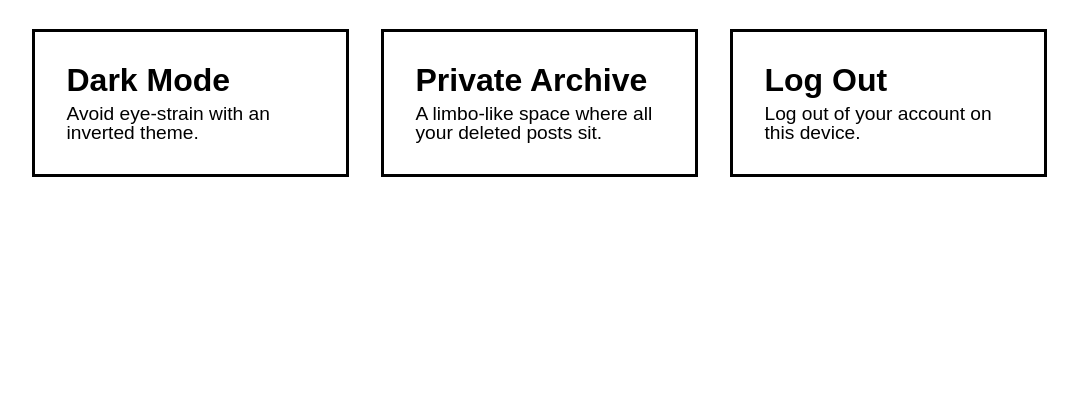
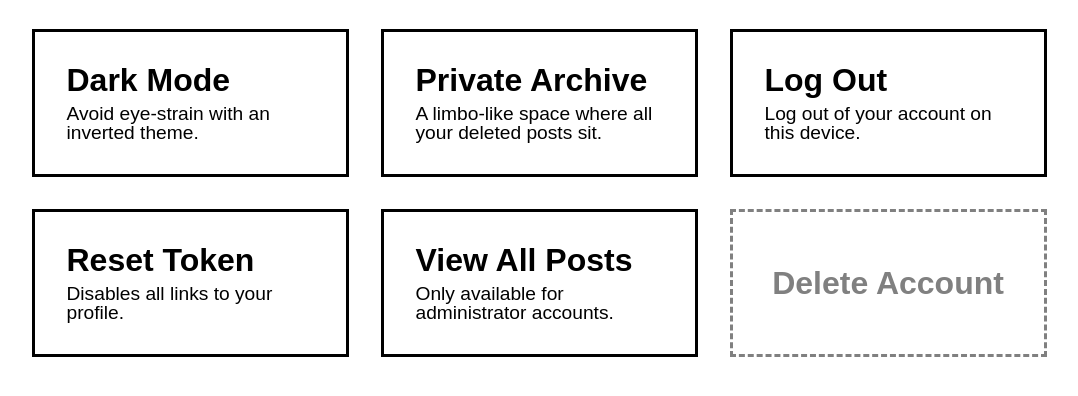
Before and after one commit to itskegnh/ClipboardSafe, a Flask app: template templates/profile.html in a window 1280 px wide. Shown: the part 83-479 px from the top of the page, without its empty margins (117-1195 px from the left). Run offline with Flask 2, Linux system fonts and the light colour scheme; the template is opened without the code that fills it, so the values that code supplies are empty.

Commit message:
change archive, add profile buttons, etc

```diff
--- a/app.py
+++ b/app.py
@@ -19,18 +19,32 @@ def verify(token):
 def index():
     if not verify(flask.session.get('token')):
         return flask.redirect('/login')
+    account = accounts.find_one({'_id': flask.session.get('token')})
+    if not account.get('public_token'):
+        accounts.update_one({'_id': flask.session.get('token')}, {'$set': {'public_token': hash(str(time.time()) + flask.session.get('token'))}})
+    account = accounts.find_one({'_id': flask.session.get('token')})
+    return flask.redirect('/posts/' + account.get('public_token'))
+
+@app.route('/posts/<public_account_token>')
+def public_account(public_account_token):
     widgets = []
-    for post in posts.find({'owner': flask.session.get('token')}):
+    account = accounts.find_one({'public_token': public_account_token})
+    for post in posts.find({'owner': account.get('_id')}):
+        if post.get('archived'):
+            continue
         widgets.append(post)
     widgets.reverse()
-    return flask.render_template('index.html', widgets=widgets, dark=accounts.find_one({'_id': flask.session.get('token')}).get('dark', False))
+    acc = accounts.find_one({'_id': flask.session.get('token')})
+    dark = False
+    if acc: dark = acc.get('dark', False)
+    return flask.render_template('index.html', widgets=widgets, dark=dark, own=account.get('_id') == flask.session.get('token'))
 
 @app.route('/archive')
 def archive():
     if not verify(flask.session.get('token')):
         return flask.redirect('/login')
     widgets = []
-    for post in accounts.find_one({'_id': flask.session.get('token')}).get('archive', []):
+    for post in posts.find({'owner': flask.session.get('token'), 'archived': True}):
         widgets.append(post)
     widgets.reverse()
     return flask.render_template('archive.html', widgets=widgets, dark=accounts.find_one({'_id': flask.session.get('token')}).get('dark', False))
@@ -125,7 +139,8 @@ def create_post(tab):
 @app.route('/view/<post>')
 def view(post):
     post = posts.find_one({'_id': post})
-    if not post: return flask.redirect('/')
+    if not post:
+        return """<h1>Invalid Post Link!</h1>"""
     acc = accounts.find_one({'_id': flask.session.get('token')})
     dark = False
     if acc:
@@ -135,14 +150,19 @@ def view(post):
 @app.route('/archive/view/<post_id>')
 def archive_view(post_id):
     if not verify(flask.session.get('token')): return flask.redirect('/login')
-    post = None
-    for postt in accounts.find_one({'_id': flask.session.get('token')}).get('archive', []):
-        if postt['_id'] == post_id:
-            post = postt
-            break
+    post = posts.find_one({'_id': post_id, 'archived': True})
     if not post: return flask.redirect('/')
     if post['owner'] != flask.session.get('token'): return flask.redirect('/')
     return flask.render_template('view.html', post=post, visitor='', owner=accounts.find_one({'_id': post['owner']}), dark=accounts.find_one({'_id': flask.session.get('token')}).get('dark', False), post_id=post['_id'], archive=True)
+
+@app.route('/archive/restore/<post_id>')
+def archive_restore(post_id):
+    if not verify(flask.session.get('token')): return flask.redirect('/login')
+    post = posts.find_one({'_id': post_id, 'archived': True})
+    if not post: return flask.redirect('/')
+    if post['owner'] != flask.session.get('token'): return flask.redirect('/')
+    posts.update_one({'_id': post_id}, {'$set': {'archived': False}})
+    return flask.redirect('/archive')
 
 @app.route('/delete/post/<post_id>')
 def delete_post(post_id):
@@ -151,8 +171,7 @@ def delete_post(post_id):
     post = posts.find_one({'_id': post_id})
     if not post: return flask.redirect('/')
     if post['owner'] != flask.session.get('token'): return flask.redirect('/')
-    accounts.update_one({'_id': post['owner']}, {'$push': {'archive': post}})
-    posts.delete_one({'_id': post_id})
+    posts.update_one({'_id': post_id}, {'$set': {'archived': True}})
     return flask.redirect('/')
 
 @app.route('/delete/account/<account_id>')
@@ -213,10 +232,23 @@ def logout():
     flask.session.pop('token', None)
     return flask.redirect('/')
 
+@app.route('/posts/all')
+def all_posts():
+    if not verify(flask.session.get('token')): return flask.redirect('/login')
+    account = accounts.find_one({'_id': flask.session.get('token')})
+    if not account.get('admin', False):
+        return flask.redirect('/')
+    widgets = []
+    for post in posts.find({'archived': {'$ne': True}}):
+        widgets.append(post)
+    widgets.reverse()
+    return flask.render_template('index.html', widgets=widgets, dark=accounts.find_one({'_id': flask.session.get('token')}).get('dark', False), own=False)
+
+@app.route('/reset-token')
+def reset_token():
+    if not verify(flask.session.get('token')): return flask.redirect('/login')
+    accounts.update_one({'_id': flask.session.get('token')}, {'$set': {'public_token': hash(str(time.time()) + flask.session.get('token'))}})
+    return flask.redirect('/')
+
 if __name__ == "__main__":
     app.run(host="0.0.0.0", port=5080, debug=True)
-
-
-
-
-# MAKE ARCHIVE VIEW BACK TO ARCHIVE NOT HOME
--- a/templates/index.html
+++ b/templates/index.html
@@ -19,13 +19,15 @@
                 <path stroke-linecap="round" stroke-linejoin="round" d="M16 7a4 4 0 11-8 0 4 4 0 018 0zM12 14a7 7 0 00-7 7h14a7 7 0 00-7-7z" />
             </svg>
         </a>
-        <h1>Home</h1>
+        <h1>Posts</h1>
     </nav>
     <div class="container-container">
         <div class="container">
+            {% if own %}
             <a class="widget special-widget" href="/create">
                 <h1>New Recap</h1>
             </a>
+            {% endif %}
             {% for widget in widgets %}
             <a class="widget" href="/view/{{ widget['_id'] }}">
                 <h1>{{ widget['date'] }}</h1>
--- a/templates/profile.html
+++ b/templates/profile.html
@@ -37,6 +37,17 @@
                 <h1>Log Out</h1>
                 <p>Log out of your account on this device.</p>
             </a>
+            <a class="widget" href="/reset-token">
+                <h1>Reset Token</h1>
+                <p>Disables all links to your profile.</p>
+            </a>
+            <a class="widget" href="/posts/all">
+                <h1>View All Posts</h1>
+                <p>Only available for administrator accounts.</p>
+            </a>
+            <a style="color: gray; border-color: gray;" class="widget special-widget" href=""> <!--"/delete/account/{{ token }}"-->
+                <h1>Delete Account</h1>
+            </a>
             <!-- <a class="widget" href="/delete/account/{{ token }}">
                 <h1>Delete Account</h1>
                 <p>Permenantly remove your account, and all your posts.</p>
--- a/templates/view.html
+++ b/templates/view.html
@@ -56,6 +56,12 @@
         <a class="trash-button" href="/delete/post/{{ post_id }}">
             <svg xmlns="http://www.w3.org/2000/svg" class="h-6 w-6" fill="none" viewBox="0 0 24 24" stroke="currentColor" stroke-width="2">
                 <path stroke-linecap="round" stroke-linejoin="round" d="M19 7l-.867 12.142A2 2 0 0116.138 21H7.862a2 2 0 01-1.995-1.858L5 7m5 4v6m4-6v6m1-10V4a1 1 0 00-1-1h-4a1 1 0 00-1 1v3M4 7h16" />
+            </svg>
+        </a>
+        {% elif archive %}
+        <a class="trash-button" href="/archive/restore/{{ post_id }}">
+            <svg xmlns="http://www.w3.org/2000/svg" class="h-6 w-6" fill="none" viewBox="0 0 24 24" stroke="currentColor" stroke-width="2">
+                <path stroke-linecap="round" stroke-linejoin="round" d="M9 13h6m-3-3v6m5 5H7a2 2 0 01-2-2V5a2 2 0 012-2h5.586a1 1 0 01.707.293l5.414 5.414a1 1 0 01.293.707V19a2 2 0 01-2 2z" />
             </svg>
         </a>
         {% endif %}
```
